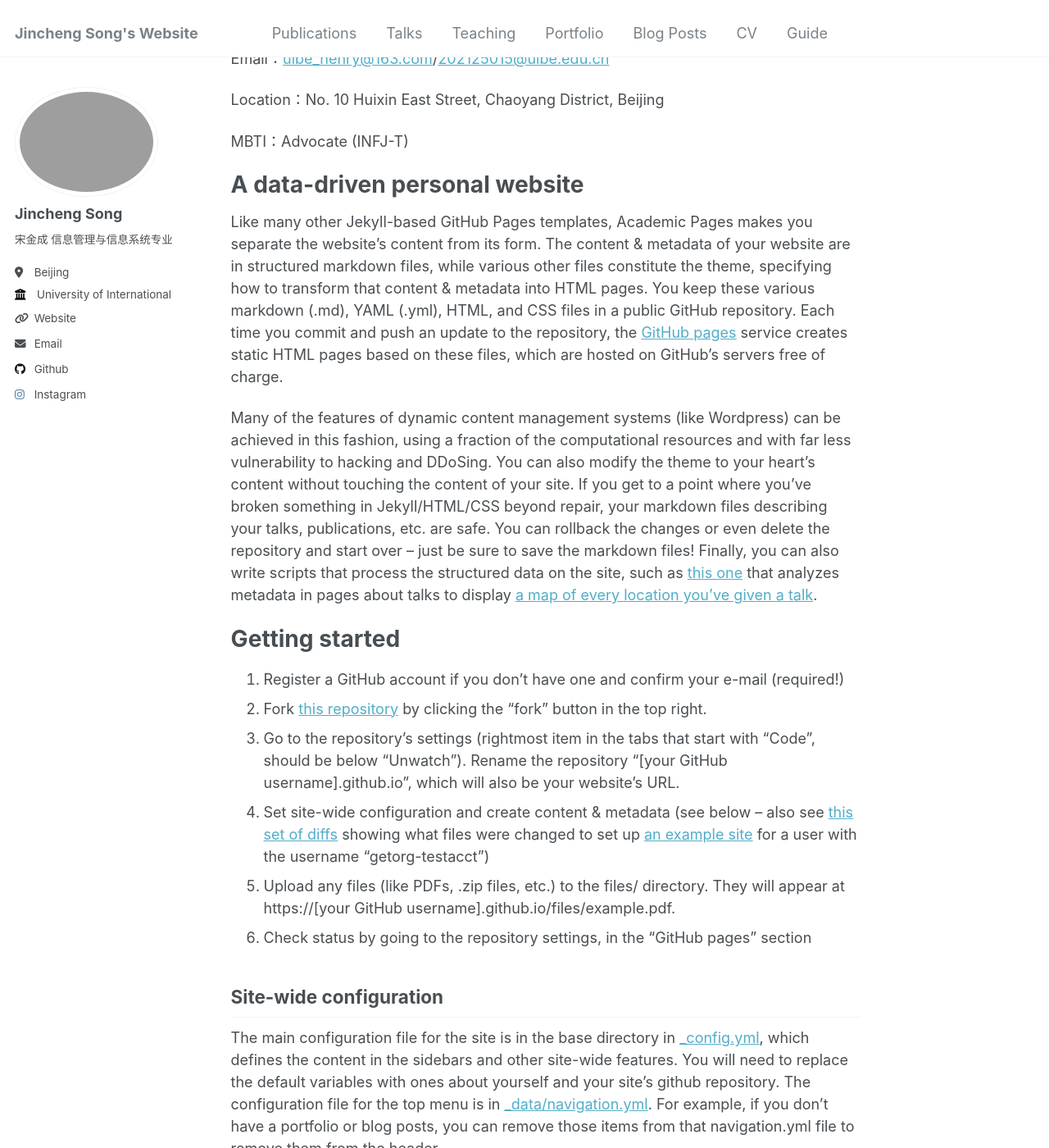
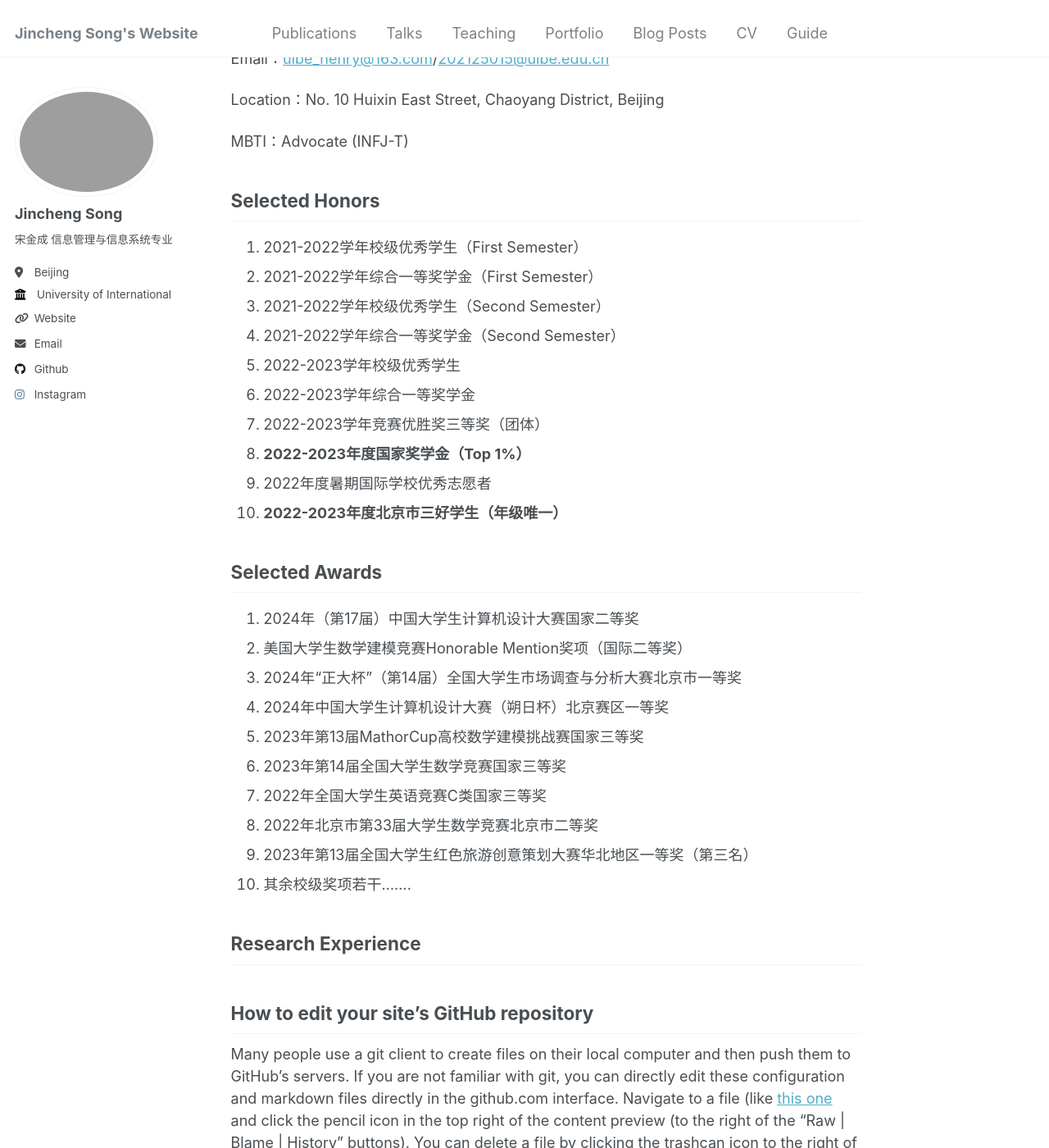
Before and after one commit to henrysong2003/henrysong2003.github.io, a Jekyll site: the page built from _pages/about.md, in a window 1280 px wide and 1400 px high, scrolled down 461 px. Shown: the whole window at 82% size. Built offline with Jekyll 4.4.1, drawn with Linux system fonts in a browser that asks for light colours; some of the changed text lies outside the part shown.

Commit message:
Update about.md

```diff
--- a/_pages/about.md
+++ b/_pages/about.md
@@ -16,33 +16,35 @@ Location：No. 10 Huixin East Street, Chaoyang District, Beijing
 
 MBTI：Advocate (INFJ-T)
 
-A data-driven personal website
-======
-Like many other Jekyll-based GitHub Pages templates, Academic Pages makes you separate the website's content from its form. The content & metadata of your website are in structured markdown files, while various other files constitute the theme, specifying how to transform that content & metadata into HTML pages. You keep these various markdown (.md), YAML (.yml), HTML, and CSS files in a public GitHub repository. Each time you commit and push an update to the repository, the [GitHub pages](https://pages.github.com/) service creates static HTML pages based on these files, which are hosted on GitHub's servers free of charge.
+Selected Honors
+------
+1. 2021-2022学年校级优秀学生（First Semester）
+2. 2021-2022学年综合一等奖学金（First Semester）
+3. 2021-2022学年校级优秀学生（Second Semester）
+4. 2021-2022学年综合一等奖学金（Second Semester）
+5. 2022-2023学年校级优秀学生
+6. 2022-2023学年综合一等奖学金
+7. 2022-2023学年竞赛优胜奖三等奖（团体）
+8. **2022-2023年度国家奖学金（Top 1%）**
+9. 2022年度暑期国际学校优秀志愿者
+10. **2022-2023年度北京市三好学生（年级唯一）**
 
-Many of the features of dynamic content management systems (like Wordpress) can be achieved in this fashion, using a fraction of the computational resources and with far less vulnerability to hacking and DDoSing. You can also modify the theme to your heart's content without touching the content of your site. If you get to a point where you've broken something in Jekyll/HTML/CSS beyond repair, your markdown files describing your talks, publications, etc. are safe. You can rollback the changes or even delete the repository and start over -- just be sure to save the markdown files! Finally, you can also write scripts that process the structured data on the site, such as [this one](https://github.com/academicpages/academicpages.github.io/blob/master/talkmap.ipynb) that analyzes metadata in pages about talks to display [a map of every location you've given a talk](https://academicpages.github.io/talkmap.html).
+Selected Awards
+------
+1. 2024年（第17届）中国大学生计算机设计大赛国家二等奖
+2. 美国大学生数学建模竞赛Honorable Mention奖项（国际二等奖）
+3. 2024年“正大杯”（第14届）全国大学生市场调查与分析大赛北京市一等奖
+4. 2024年中国大学生计算机设计大赛（朔日杯）北京赛区一等奖
+5. 2023年第13届MathorCup高校数学建模挑战赛国家三等奖
+6. 2023年第14届全国大学生数学竞赛国家三等奖
+7. 2022年全国大学生英语竞赛C类国家三等奖
+8. 2022年北京市第33届大学生数学竞赛北京市二等奖
+9. 2023年第13届全国大学生红色旅游创意策划大赛华北地区一等奖（第三名）
+10. 其余校级奖项若干.......
 
-Getting started
-======
-1. Register a GitHub account if you don't have one and confirm your e-mail (required!)
-1. Fork [this repository](https://github.com/academicpages/academicpages.github.io) by clicking the "fork" button in the top right.
-1. Go to the repository's settings (rightmost item in the tabs that start with "Code", should be below "Unwatch"). Rename the repository "[your GitHub username].github.io", which will also be your website's URL.
-1. Set site-wide configuration and create content & metadata (see below -- also see [this set of diffs](http://archive.is/3TPas) showing what files were changed to set up [an example site](https://getorg-testacct.github.io) for a user with the username "getorg-testacct")
-1. Upload any files (like PDFs, .zip files, etc.) to the files/ directory. They will appear at https://[your GitHub username].github.io/files/example.pdf.
-1. Check status by going to the repository settings, in the "GitHub pages" section
 
-Site-wide configuration
+Research Experience
 ------
-The main configuration file for the site is in the base directory in [_config.yml](https://github.com/academicpages/academicpages.github.io/blob/master/_config.yml), which defines the content in the sidebars and other site-wide features. You will need to replace the default variables with ones about yourself and your site's github repository. The configuration file for the top menu is in [_data/navigation.yml](https://github.com/academicpages/academicpages.github.io/blob/master/_data/navigation.yml). For example, if you don't have a portfolio or blog posts, you can remove those items from that navigation.yml file to remove them from the header.
-
-Create content & metadata
-------
-For site content, there is one markdown file for each type of content, which are stored in directories like _publications, _talks, _posts, _teaching, or _pages. For example, each talk is a markdown file in the [_talks directory](https://github.com/academicpages/academicpages.github.io/tree/master/_talks). At the top of each markdown file is structured data in YAML about the talk, which the theme will parse to do lots of cool stuff. The same structured data about a talk is used to generate the list of talks on the [Talks page](https://academicpages.github.io/talks), each [individual page](https://academicpages.github.io/talks/2012-03-01-talk-1) for specific talks, the talks section for the [CV page](https://academicpages.github.io/cv), and the [map of places you've given a talk](https://academicpages.github.io/talkmap.html) (if you run this [python file](https://github.com/academicpages/academicpages.github.io/blob/master/talkmap.py) or [Jupyter notebook](https://github.com/academicpages/academicpages.github.io/blob/master/talkmap.ipynb), which creates the HTML for the map based on the contents of the _talks directory).
-
-**Markdown generator**
-
-I have also created [a set of Jupyter notebooks](https://github.com/academicpages/academicpages.github.io/tree/master/markdown_generator
-) that converts a CSV containing structured data about talks or presentations into individual markdown files that will be properly formatted for the Academic Pages template. The sample CSVs in that directory are the ones I used to create my own personal website at stuartgeiger.com. My usual workflow is that I keep a spreadsheet of my publications and talks, then run the code in these notebooks to generate the markdown files, then commit and push them to the GitHub repository.
 
 How to edit your site's GitHub repository
 ------
```
